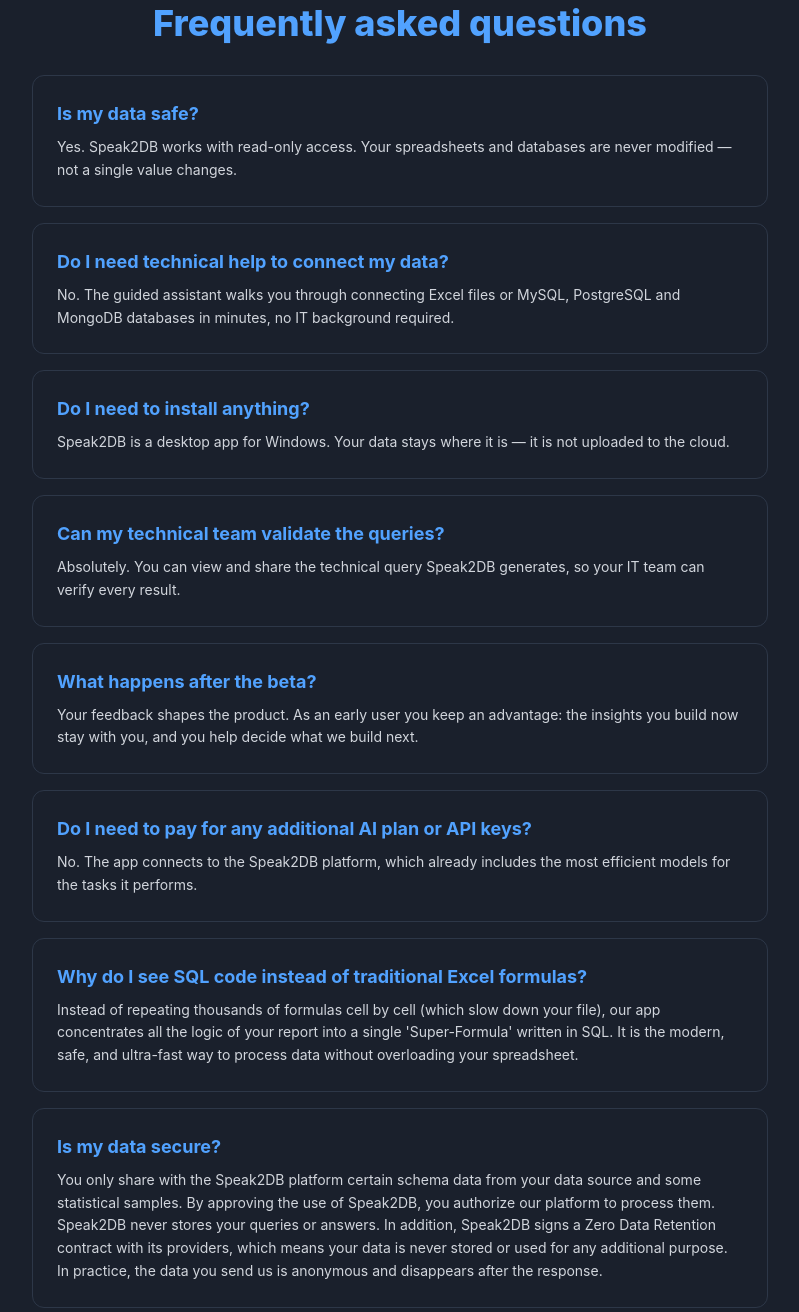
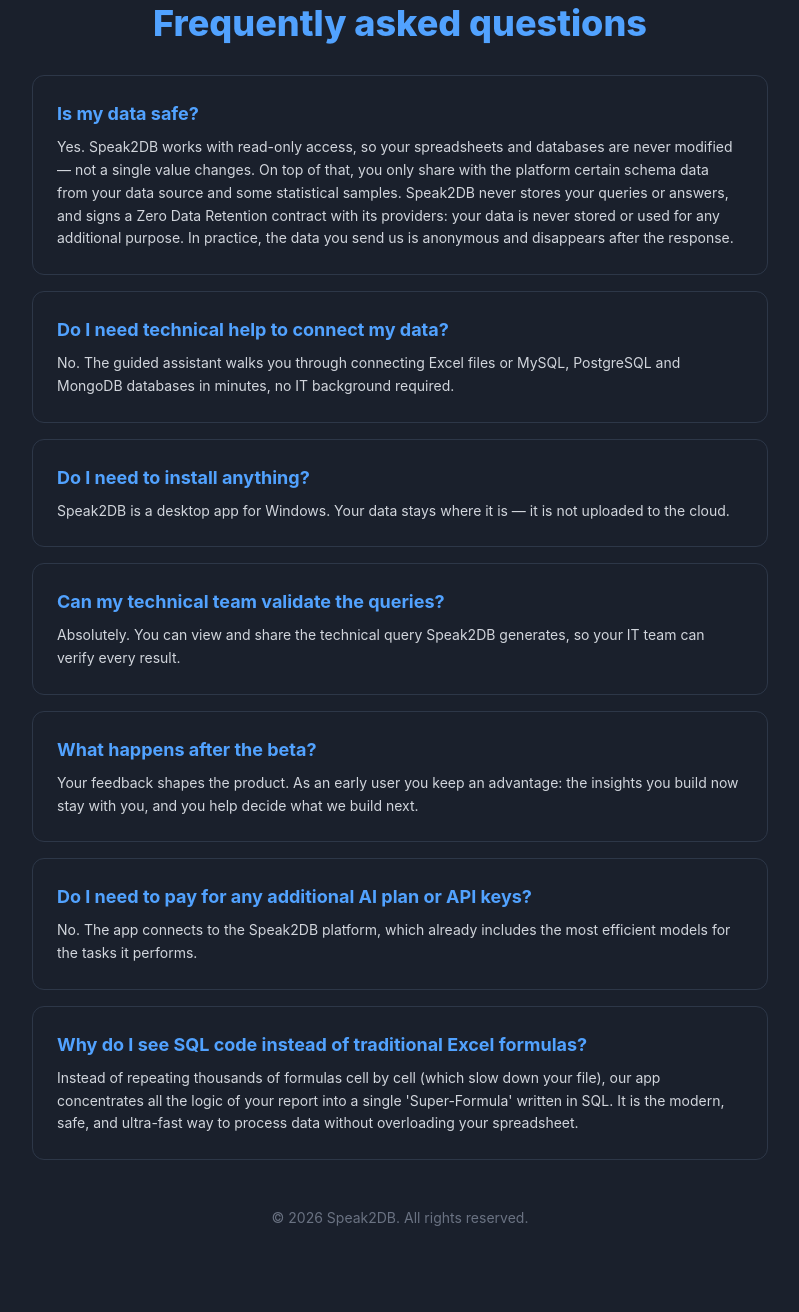
Before and after one commit to rodrigos2db/webpage, a website: page asijuhjkrkflccl45lsldkERrt9.html in a window 1280 px wide. Shown: the part 3478-4790 px from the top of the page, without its empty margins (240-1039 px from the left). After the commit the page ends 4738 px from the top, so only its background shows below. Drawn offline with Linux system fonts and the light colour scheme.

Commit message:
ajustes data segura

```diff
--- a/asijuhjkrkflccl45lsldkERrt9.html
+++ b/asijuhjkrkflccl45lsldkERrt9.html
@@ -536,8 +536,12 @@
     <div class="space-y-4">
       <div class="faq-card">
         <h3 class="text-lg font-bold text-blue-400 mb-2" data-key="faq-q1">Is my data safe?</h3>
-        <p class="text-gray-300 text-sm leading-relaxed" data-key="faq-a1">Yes. Speak2DB works with read-only access.
-          Your spreadsheets and databases are never modified — not a single value changes.</p>
+        <p class="text-gray-300 text-sm leading-relaxed" data-key="faq-a1">Yes. Speak2DB works with read-only access,
+          so your spreadsheets and databases are never modified — not a single value changes. On top of that, you only
+          share with the platform certain schema data from your data source and some statistical samples. Speak2DB
+          never stores your queries or answers, and signs a Zero Data Retention contract with its providers: your data
+          is never stored or used for any additional purpose. In practice, the data you send us is anonymous and
+          disappears after the response.</p>
       </div>
       <div class="faq-card">
         <h3 class="text-lg font-bold text-blue-400 mb-2" data-key="faq-q2">Do I need technical help to connect my data?
@@ -575,15 +579,6 @@
           cell by cell (which slow down your file), our app concentrates all the logic of your report into a single
           'Super-Formula' written in SQL. It is the modern, safe, and ultra-fast way to process data without
           overloading your spreadsheet.</p>
-      </div>
-      <div class="faq-card">
-        <h3 class="text-lg font-bold text-blue-400 mb-2" data-key="faq-q8">Is my data secure?</h3>
-        <p class="text-gray-300 text-sm leading-relaxed" data-key="faq-a8">You only share with the Speak2DB platform
-          certain schema data from your data source and some statistical samples. By approving the use of Speak2DB,
-          you authorize our platform to process them. Speak2DB never stores your queries or answers. In addition,
-          Speak2DB signs a Zero Data Retention contract with its providers, which means your data is never stored or
-          used for any additional purpose. In practice, the data you send us is anonymous and disappears after the
-          response.</p>
       </div>
     </div>
   </section>
--- a/i18n/en.json
+++ b/i18n/en.json
@@ -113,7 +113,7 @@
 
   "faq-title": "Frequently asked questions",
   "faq-q1": "Is my data safe?",
-  "faq-a1": "Yes. Speak2DB works with read-only access. Your spreadsheets and databases are never modified — not a single value changes.",
+  "faq-a1": "Yes. Speak2DB works with read-only access, so your spreadsheets and databases are never modified — not a single value changes. On top of that, you only share with the platform certain schema data from your data source and some statistical samples. Speak2DB never stores your queries or answers, and signs a Zero Data Retention contract with its providers: your data is never stored or used for any additional purpose. In practice, the data you send us is anonymous and disappears after the response.",
   "faq-q2": "Do I need technical help to connect my data?",
   "faq-a2": "No. The guided assistant walks you through connecting Excel files or MySQL, PostgreSQL and MongoDB databases in minutes, no IT background required.",
   "faq-q3": "Do I need to install anything?",
@@ -126,8 +126,6 @@
   "faq-a6": "No. The app connects to the Speak2DB platform, which already includes the most efficient models for the tasks it performs.",
   "faq-q7": "Why do I see SQL code instead of traditional Excel formulas?",
   "faq-a7": "Instead of repeating thousands of formulas cell by cell (which slow down your file), our app concentrates all the logic of your report into a single 'Super-Formula' written in SQL. It is the modern, safe, and ultra-fast way to process data without overloading your spreadsheet.",
-  "faq-q8": "Is my data secure?",
-  "faq-a8": "You only share with the Speak2DB platform certain schema data from your data source and some statistical samples. By approving the use of Speak2DB, you authorize our platform to process them. Speak2DB never stores your queries or answers. In addition, Speak2DB signs a Zero Data Retention contract with its providers, which means your data is never stored or used for any additional purpose. In practice, the data you send us is anonymous and disappears after the response.",
 
   "teaser-title": "Watch the tutorials",
   "teaser-desc": "Step-by-step videos so you can see how Speak2DB works.",
--- a/i18n/es.json
+++ b/i18n/es.json
@@ -112,8 +112,8 @@
   "who-closing-line": "Speak2DB no es otro dashboard de BI.\nEs el consultor de datos que tu equipo sí puede contratar — y usar.",
 
   "faq-title": "Preguntas frecuentes",
-  "faq-q1": "¿Mi data está segura?",
-  "faq-a1": "Sí. Speak2DB funciona con acceso de solo lectura. Tus planillas y bases de datos nunca se modifican — ni un solo valor cambia.",
+  "faq-q1": "¿Mis datos están seguros?",
+  "faq-a1": "Sí. Speak2DB trabaja con acceso de solo lectura, por lo que tus planillas y bases de datos nunca se modifican — ni un solo valor cambia. Además, solo compartes con la plataforma ciertos datos del esquema de tu fuente de datos y algunas muestras estadísticas. Speak2DB jamás almacena tus consultas ni respuestas, y firma con sus proveedores un contrato de Zero Data Retention: tus datos nunca son almacenados ni utilizados para ningún fin adicional. En la práctica, los datos que nos envías son anónimos y desaparecen tras la respuesta.",
   "faq-q2": "¿Necesito ayuda técnica para conectar mis datos?",
   "faq-a2": "No. El asistente guiado te lleva paso a paso para conectar archivos de Excel o bases de datos MySQL, PostgreSQL y MongoDB en minutos, sin conocimientos de TI.",
   "faq-q3": "¿Tengo que instalar algo?",
@@ -126,8 +126,6 @@
   "faq-a6": "No. La aplicación se conecta a la plataforma de Speak2DB, que ya incluye los modelos más eficientes para las tareas que realiza.",
   "faq-q7": "¿Por qué veo código SQL en lugar de las fórmulas tradicionales de Excel?",
   "faq-a7": "En lugar de repetir miles de fórmulas celda por celda (que ralentizan tu archivo), nuestra aplicación concentra toda la lógica de tu reporte en una sola 'Súper-Fórmula' escrita en SQL. Es la forma moderna, segura y ultrarrápida de procesar datos sin sobrecargar tu pantalla.",
-  "faq-q8": "¿Están mis datos seguros?",
-  "faq-a8": "Solo compartirás con la plataforma de Speak2DB ciertos datos del esquema de tu fuente de datos y algunas muestras estadísticas. Al aprobar el uso de Speak2DB, autorizas a nuestra plataforma a tratarlos. Speak2DB jamás almacena tus consultas ni respuestas. Además, Speak2DB firma con sus proveedores un contrato de Zero Data Retention, lo que significa que tus datos nunca son almacenados ni utilizados para ningún fin adicional. En la práctica, los datos que nos envías son anónimos y desaparecen tras la respuesta.",
 
   "teaser-title": "Mira los tutoriales",
   "teaser-desc": "Videos paso a paso para que veas cómo funciona Speak2DB.",
```
